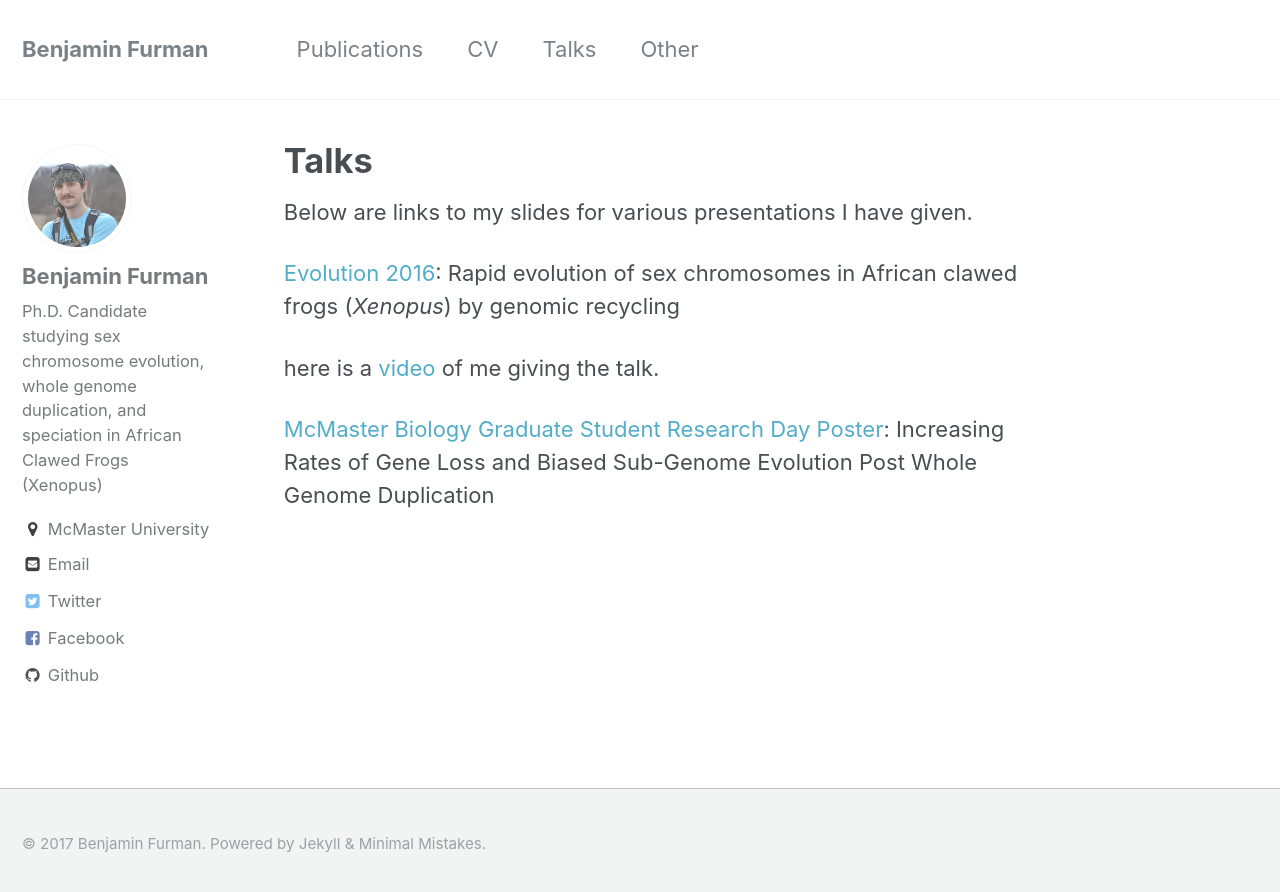
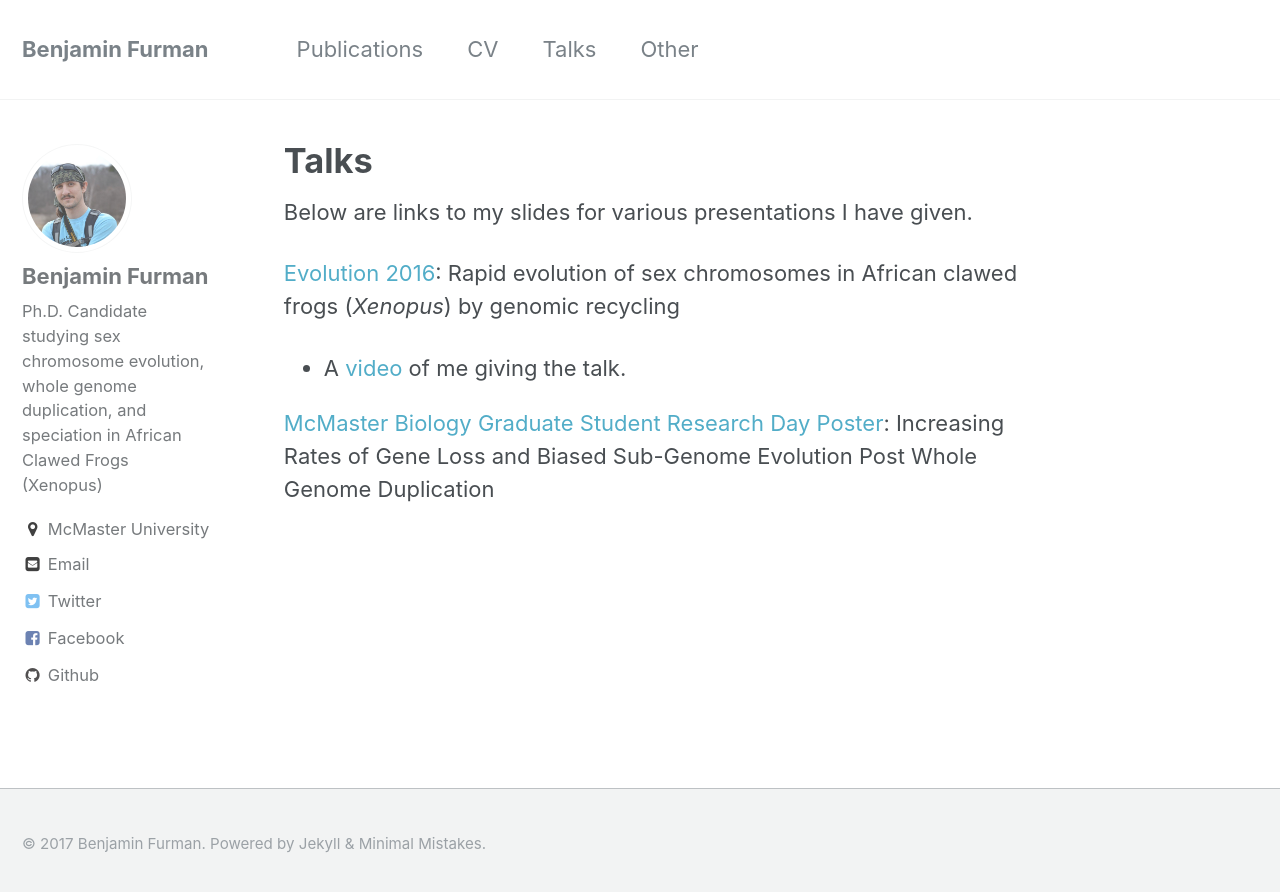
Before and after one commit to benjaminfurman/benjaminfurman.github.io, a Jekyll site: the page built from _pages/talks.md, in a window 1280 px wide. Shown: the top 892 px of the page. Built offline with Jekyll 4.4.1, drawn with Linux system fonts in a browser that asks for light colours.

Commit message:
little formatting to talks page

```diff
--- a/_pages/talks.md
+++ b/_pages/talks.md
@@ -8,6 +8,6 @@ Below are links to my slides for various presentations I have given.
 
 [Evolution 2016]({{ site.url }}/assets/talks/Furman_evolution-2016-talk.pdf): Rapid evolution of sex chromosomes in African clawed frogs (*Xenopus*) by genomic recycling
 
-here is a [video](https://www.youtube.com/watch?v=qU5k0arbER8) of me giving the talk.
+* A [video](https://www.youtube.com/watch?v=qU5k0arbER8) of me giving the talk.
 
 [McMaster Biology Graduate Student Research Day Poster]({{ site.url }}/assets/talks/furman-grd2017-poster.pdf): Increasing Rates of Gene Loss and Biased Sub-Genome Evolution Post Whole Genome Duplication
```
